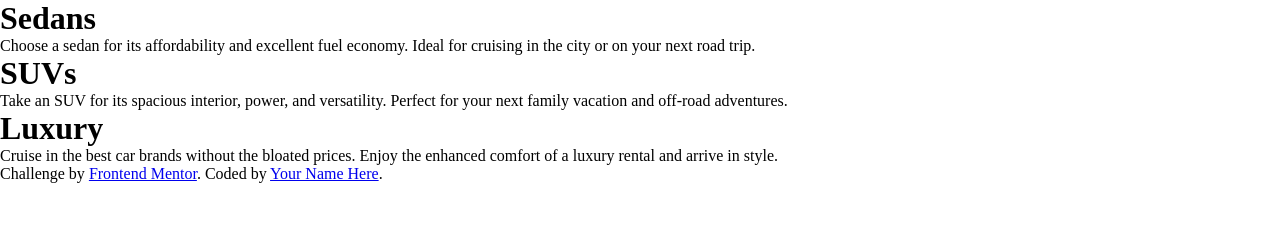
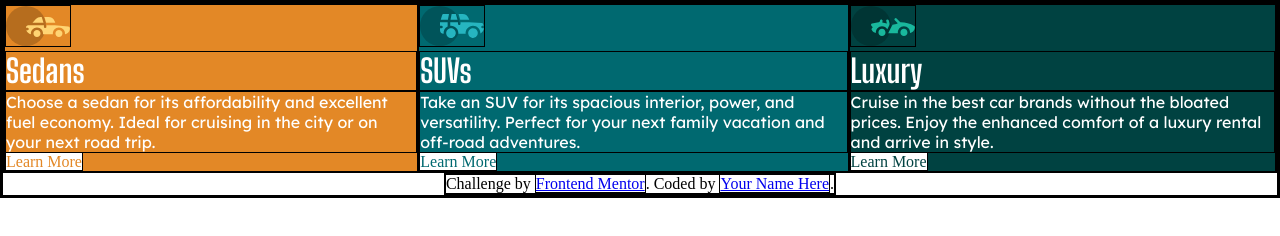
Before and after one commit to TheAashay/3-column-prieview-card-component, a plain HTML site: page index.html in a window 1280 px wide. Drawn offline with Linux system fonts and the light colour scheme.

Commit message:
add logos to cards

```diff
--- a/index.html
+++ b/index.html
@@ -15,27 +15,30 @@
     <div class="page-content">
 
       <div class="card1">
+        <img src="images/icon-sedans.svg" alt="">
         <h1 class="card-title">Sedans</h1>
         <p class="card-description">Choose a sedan for its affordability and excellent fuel economy. Ideal for cruising in the city
           or on your next road trip.
         </p>
-        <a href="#" class="card-button"></a>
+        <a href="#" class="button button1">Learn More</a>
       </div>
 
       <div class="card2">
+        <img src="images/icon-suvs.svg" alt="">
         <h1 class="card-title">SUVs</h1>
         <p class="card-description">Take an SUV for its spacious interior, power, and versatility. Perfect for your next family vacation
           and off-road adventures.
         </p>
-        <a href="#" class="card-button"></a>
+        <a href="#" class="button button2">Learn More</a>
       </div>
 
       <div class="card3">
+        <img src="images/icon-luxury.svg" alt="">
         <h1 class="card-title">Luxury</h1>
         <p class="card-description">Cruise in the best car brands without the bloated prices. Enjoy the enhanced comfort of a luxury
           rental and arrive in style.
         </p>
-        <a href="#" class="card-button"></a>
+        <a href="#" class="button button3">Learn More</a>
       </div>
     </div>
 
--- a/style.css
+++ b/style.css
@@ -8,4 +8,58 @@
     margin: 0;
     padding: 0;
     box-sizing: border-box;
+    border: 1px solid black;
 }
+
+main {
+    display: flex;
+    flex-direction: column;
+    justify-content: center;
+    align-items: center;
+}
+
+.page-content {
+    display: flex;
+    flex-direction: row;
+    align-items: center;
+    justify-content: center;
+}
+
+.card1 {
+    background-color: var(--sedan);
+}
+
+.card2 {
+    background-color: var(--suv);
+}
+
+.card3 {
+    background-color: var(--luxury);
+}
+
+.card-title {
+    color: #fff;
+    font-family: 'Big Shoulders Display';
+}
+
+.card-description {
+    color: #fff;
+    font-family: 'Lexend Deca';
+}
+
+.button {
+    text-decoration: none;
+    background-color: #fff;
+}
+
+.button1 {
+    color: var(--sedan);
+}
+
+.button2 {
+    color: var(--suv);
+}
+
+.button3 {
+    color: var(--luxury);
+}
```
